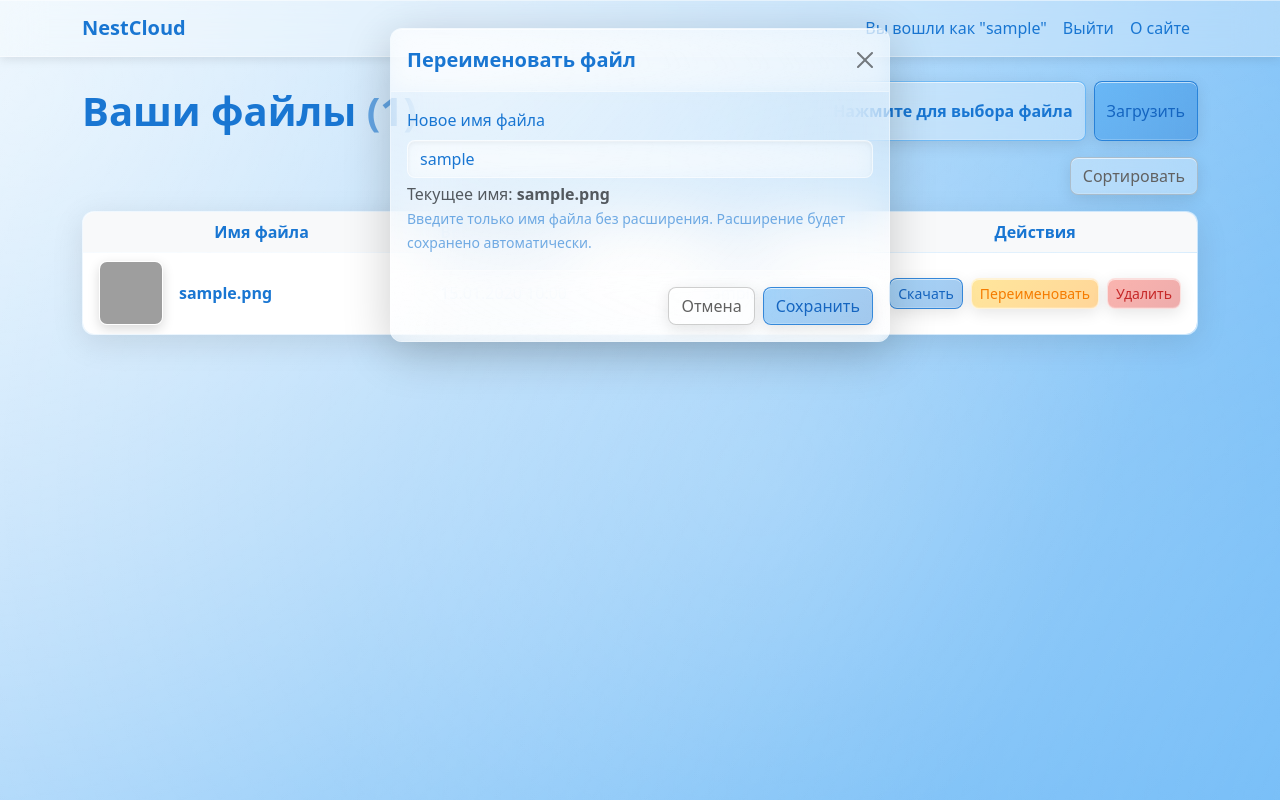
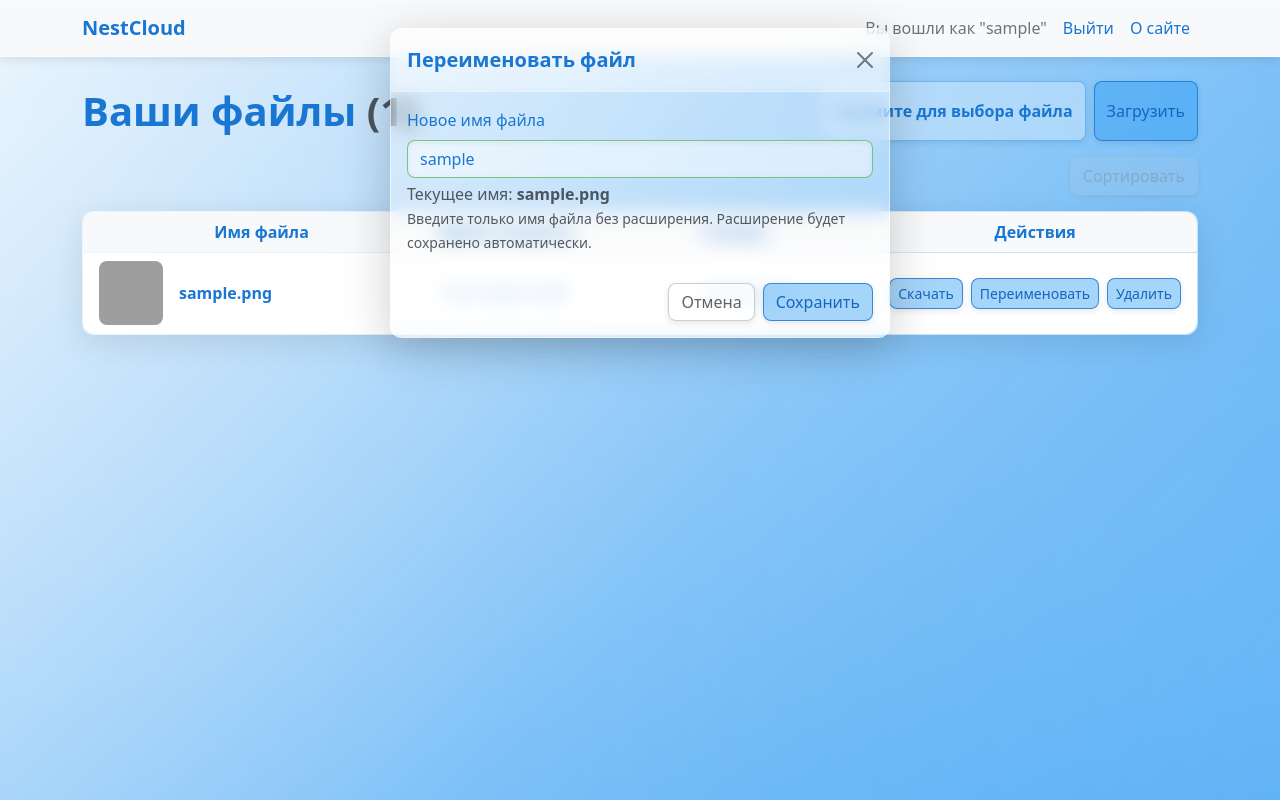
Before and after one commit to LimaEternal/NestCloud, a Flask app: page /home in a window 1280 px wide, after a click on "Переименовать". Run offline with Flask 3, Linux system fonts and the light colour scheme; a user stored in the database is signed in; tables that the repository leaves empty hold one stand-in row (values such as "Sample post"); some libraries are stand-ins or nearby versions; grey boxes are pictures that could not be loaded.

Commit message:
исправление багов на мобильных устройствах

```diff
--- a/nestcloud/routes.py
+++ b/nestcloud/routes.py
@@ -10,13 +10,26 @@
     abort,
 )
 from werkzeug.security import check_password_hash, generate_password_hash
-from werkzeug.exceptions import RequestEntityTooLarge
+from werkzeug.exceptions import RequestEntityTooLarge, MethodNotAllowed
 from flask_login import login_user, logout_user, login_required, current_user
 from nestcloud import db, app
 from nestcloud.models import User, File
 from forms import UploadForm
 import os
 from utils import save_file
+
+
+def truncate_filename(filename, max_length=15):
+    """Обрезает имя файла, если оно слишком длинное"""
+    if len(filename) <= max_length:
+        return filename
+    name, ext = filename.rsplit(".", 1) if "." in filename else (filename, "")
+    if ext:
+        max_name_length = max_length - len(ext) - 4  # -4 для "..." и "."
+        if max_name_length < 1:
+            return filename[: max_length - 3] + "..."
+        return name[:max_name_length] + "..." + ext
+    return filename[: max_length - 3] + "..."
 
 
 @app.route("/")
@@ -74,7 +87,8 @@
         print(
             f"✅ Файл успешно загружен и сохранён в БД (preview_path: {new_file.preview_path})"
         )
-        flash(f"Файл '{saved_data['original_filename']}' загружен!", "success")
+        truncated_name = truncate_filename(saved_data["original_filename"])
+        flash(f"Файл '{truncated_name}' загружен!", "success")
 
     except Exception as e:
         print(f"🔥 ОШИБКА: {str(e)}")
@@ -242,7 +256,8 @@
         db.session.delete(file_record)
         db.session.commit()
 
-        flash(f"Файл '{filename}' успешно удалён", "success")
+        truncated_name = truncate_filename(filename)
+        flash(f"Файл '{truncated_name}' успешно удалён", "success")
         print(f"✅ Запись из БД удалена для файла: {filename}")
 
     except Exception as e:
@@ -318,6 +333,12 @@
     return redirect(url_for("home"))
 
 
+@app.errorhandler(405)
+def handle_method_not_allowed(e):
+    """Обработка ошибки 405 Method Not Allowed"""
+    return redirect(url_for("home"))
+
+
 @app.route("/about")
 def about_page():
     return render_template("about.html")
--- a/static/css/main.css
+++ b/static/css/main.css
@@ -15,17 +15,11 @@
     width: 200%;
     height: 200%;
     background:
-        radial-gradient(circle at 20% 30%, rgba(255, 255, 255, 0.4) 0%, transparent 50%),
-        radial-gradient(circle at 80% 70%, rgba(255, 255, 255, 0.3) 0%, transparent 50%),
-        radial-gradient(circle at 50% 50%, rgba(255, 255, 255, 0.2) 0%, transparent 60%);
-    animation: shimmer 20s ease-in-out infinite;
+        radial-gradient(circle at 20% 30%, rgba(255, 255, 255, 0.3) 0%, transparent 40%),
+        radial-gradient(circle at 80% 70%, rgba(255, 255, 255, 0.2) 0%, transparent 40%);
     pointer-events: none;
     z-index: 0;
-}
-
-@keyframes shimmer {
-    0%, 100% { transform: translate(0, 0) rotate(0deg); }
-    50% { transform: translate(5%, 5%) rotate(5deg); }
+    will-change: auto;
 }
 
 /* Контейнер контента поверх бликов */
@@ -36,61 +30,36 @@
 /* Windows Glassmorphism - Кнопки */
 .btn {
     background: rgba(255, 255, 255, 0.3);
-    backdrop-filter: blur(20px);
-    -webkit-backdrop-filter: blur(20px);
+    backdrop-filter: blur(8px);
+    -webkit-backdrop-filter: blur(8px);
     border: 1px solid rgba(255, 255, 255, 0.5);
     border-radius: 8px;
-    box-shadow:
-        0 4px 15px rgba(0, 0, 0, 0.1),
-        inset 0 1px 0 rgba(255, 255, 255, 0.6),
-        inset 0 -1px 0 rgba(255, 255, 255, 0.2);
-    transition: all 0.3s ease;
+    box-shadow: 0 2px 6px rgba(0, 0, 0, 0.1);
+    transition: background-color 0.2s ease, box-shadow 0.2s ease;
     position: relative;
     overflow: hidden;
 }
 
-.btn::before {
-    content: '';
-    position: absolute;
-    top: -50%;
-    left: -50%;
-    width: 200%;
-    height: 200%;
-    background: radial-gradient(circle, rgba(255, 255, 255, 0.4) 0%, transparent 70%);
-    opacity: 0;
-    transition: opacity 0.3s ease;
-    pointer-events: none;
-}
-
-.btn:hover::before {
-    opacity: 1;
-}
+/* Упрощено для оптимизации GPU - используем простой hover эффект */
 
 .btn:hover {
-    background: rgba(255, 255, 255, 0.4);
-    box-shadow:
-        0 6px 20px rgba(0, 0, 0, 0.15),
-        inset 0 1px 0 rgba(255, 255, 255, 0.8),
-        inset 0 -1px 0 rgba(255, 255, 255, 0.3);
-    transform: translateY(-1px);
+    background: rgba(255, 255, 255, 0.45);
+    box-shadow: 0 2px 8px rgba(0, 0, 0, 0.1);
 }
 
 .btn:active {
-    transform: translateY(0);
-    box-shadow:
-        0 2px 10px rgba(0, 0, 0, 0.1),
-        inset 0 1px 0 rgba(255, 255, 255, 0.6);
+    box-shadow: 0 1px 4px rgba(0, 0, 0, 0.1);
 }
 
 .btn-primary {
-    background: linear-gradient(135deg, rgba(33, 150, 243, 0.4) 0%, rgba(25, 118, 210, 0.4) 100%);
+    background: rgba(33, 150, 243, 0.4);
     border-color: rgba(25, 118, 210, 0.8);
     color: #1565C0;
     font-weight: 500;
 }
 
 .btn-primary:hover {
-    background: linear-gradient(135deg, rgba(33, 150, 243, 0.5) 0%, rgba(25, 118, 210, 0.5) 100%);
+    background: rgba(33, 150, 243, 0.5);
     color: #0D47A1;
 }
 
@@ -132,24 +101,24 @@
 }
 
 .btn-warning {
-    background: linear-gradient(135deg, rgba(255, 193, 7, 0.4) 0%, rgba(255, 152, 0, 0.4) 100%);
+    background: rgba(255, 193, 7, 0.4);
     border-color: rgba(255, 255, 255, 0.6);
     color: #F57C00;
 }
 
 .btn-warning:hover {
-    background: linear-gradient(135deg, rgba(255, 193, 7, 0.5) 0%, rgba(255, 152, 0, 0.5) 100%);
+    background: rgba(255, 193, 7, 0.5);
     color: #E65100;
 }
 
 .btn-danger {
-    background: linear-gradient(135deg, rgba(244, 67, 54, 0.4) 0%, rgba(211, 47, 47, 0.4) 100%);
+    background: rgba(244, 67, 54, 0.4);
     border-color: rgba(255, 255, 255, 0.6);
     color: #C62828;
 }
 
 .btn-danger:hover {
-    background: linear-gradient(135deg, rgba(244, 67, 54, 0.5) 0%, rgba(211, 47, 47, 0.5) 100%);
+    background: rgba(244, 67, 54, 0.5);
     color: #B71C1C;
 }
 
@@ -207,8 +176,8 @@
 /* Windows Glassmorphism - Формы */
 .form-control {
     background: rgba(255, 255, 255, 0.3);
-    backdrop-filter: blur(10px);
-    -webkit-backdrop-filter: blur(10px);
+    backdrop-filter: blur(5px);
+    -webkit-backdrop-filter: blur(5px);
     border: 1px solid rgba(255, 255, 255, 0.5);
     border-radius: 8px;
     color: #1976D2;
@@ -292,8 +310,8 @@
 
 .modal-content {
     background: rgba(255, 255, 255, 0.3);
-    backdrop-filter: blur(30px);
-    -webkit-backdrop-filter: blur(30px);
+    backdrop-filter: blur(10px);
+    -webkit-backdrop-filter: blur(10px);
     border: 1px solid rgba(255, 255, 255, 0.5);
     border-radius: 12px;
     box-shadow:
@@ -303,24 +321,12 @@
     overflow: hidden;
 }
 
-.modal-content::before {
-    content: '';
-    position: absolute;
-    top: -50%;
-    left: -50%;
-    width: 200%;
-    height: 200%;
-    background:
-        radial-gradient(circle at 30% 20%, rgba(255, 255, 255, 0.4) 0%, transparent 50%),
-        radial-gradient(circle at 70% 80%, rgba(255, 255, 255, 0.3) 0%, transparent 50%);
-    pointer-events: none;
-    z-index: 0;
-}
+/* Убрано для оптимизации GPU */
 
 .modal-header {
     background: rgba(255, 255, 255, 0.2);
-    backdrop-filter: blur(10px);
-    -webkit-backdrop-filter: blur(10px);
+    backdrop-filter: blur(5px);
+    -webkit-backdrop-filter: blur(5px);
     border-bottom: 1px solid rgba(255, 255, 255, 0.3);
     border-radius: 12px 12px 0 0;
     position: relative;
@@ -335,22 +341,32 @@
 
 .modal-footer {
     background: rgba(255, 255, 255, 0.1);
-    backdrop-filter: blur(10px);
-    -webkit-backdrop-filter: blur(10px);
+    backdrop-filter: blur(5px);
+    -webkit-backdrop-filter: blur(5px);
     border-top: 1px solid rgba(255, 255, 255, 0.3);
     border-radius: 0 0 12px 12px;
     position: relative;
     z-index: 1;
 }
 
+#renameModal .modal-body {
+  padding-bottom: 0.75rem;
+}
+
+#renameModal .modal-body .form-text {
+  margin-bottom: 0;
+}
+
 #renameModal .modal-footer {
   border-top: 1px solid rgba(255, 255, 255, 0.3);
+  padding-top: 0.75rem;
+  padding-bottom: 0.75rem;
 }
 /* Windows Glassmorphism - Навбар */
 .navbar {
-    background: rgba(255, 255, 255, 0.3) !important;
-    backdrop-filter: blur(20px);
-    -webkit-backdrop-filter: blur(20px);
+    background: rgba(255, 255, 255, 0.3) ;
+    backdrop-filter: blur(8px);
+    -webkit-backdrop-filter: blur(8px);
     border-bottom: 1px solid rgba(255, 255, 255, 0.4);
     box-shadow:
         0 2px 10px rgba(0, 0, 0, 0.1),
@@ -358,17 +374,21 @@
 }
 
 .navbar-brand {
-    color: #1976D2 !important;
+    color: #1976D2 ;
     font-weight: 600;
 }
 
 .nav-link {
-    color: #1976D2 !important;
+    color: #1976D2 ;
     transition: all 0.3s ease;
 }
 
 .nav-link:hover {
-    color: #1565C0 !important;
+    color: #1565C0 ;
+}
+
+.nav-link-about {
+    white-space: nowrap;
 }
 
 /* Windows Glassmorphism - Заголовки */
@@ -378,7 +398,7 @@
 }
 
 .text-muted {
-    color: rgba(25, 118, 210, 0.6) !important;
+    color: rgba(25, 118, 210, 0.6) ;
 }
 
 .file-name {
@@ -463,8 +590,6 @@
     border-radius: 8px;
     object-fit: cover;
     flex-shrink: 0;
-    box-shadow: 0 4px 12px rgba(0, 0, 0, 0.15);
-    border: 1px solid rgba(255, 255, 255, 0.3);
   }
   .file-thumb.placeholder {
     display: flex;
@@ -587,8 +699,8 @@
   border-radius: 12px;
   overflow: hidden;
   background: rgba(255, 255, 255, 0.25);
-  backdrop-filter: blur(20px);
-  -webkit-backdrop-filter: blur(20px);
+  backdrop-filter: blur(8px);
+  -webkit-backdrop-filter: blur(8px);
   border: 1px solid rgba(255, 255, 255, 0.4);
   box-shadow:
     0 8px 32px rgba(0, 0, 0, 0.1),
@@ -597,20 +709,7 @@
   position: relative;
 }
 
-/* Большие блики на таблице */
-.table-responsive::before {
-    content: '';
-    position: absolute;
-    top: -50%;
-    left: -50%;
-    width: 200%;
-    height: 200%;
-    background:
-        radial-gradient(circle at 30% 20%, rgba(255, 255, 255, 0.5) 0%, transparent 40%),
-        radial-gradient(circle at 70% 80%, rgba(255, 255, 255, 0.3) 0%, transparent 40%);
-    pointer-events: none;
-    z-index: 0;
-}
+/* Убрано для оптимизации GPU */
 
 .table-responsive .table {
   margin-bottom: 0;
@@ -623,8 +722,8 @@
 
 .table-responsive .table thead {
   background: rgba(255, 255, 255, 0.2);
-  backdrop-filter: blur(10px);
-  -webkit-backdrop-filter: blur(10px);
+  backdrop-filter: blur(5px);
+  -webkit-backdrop-filter: blur(5px);
 }
 
 .table-responsive .table thead tr:first-child th:first-child {
--- a/static/js/home.js
+++ b/static/js/home.js
@@ -13,11 +13,113 @@
     fileInput.click();
   });
 
+  // Функция для форматирования размера файла
+  const formatFileSize = function(bytes) {
+    if (bytes === 0) return '0 B';
+    const k = 1024;
+    const sizes = ['B', 'KB', 'MB', 'GB'];
+    const i = Math.floor(Math.log(bytes) / Math.log(k));
+    return Math.round(bytes / Math.pow(k, i) * 100) / 100 + ' ' + sizes[i];
+  };
+
+  // Функция для получения списка уже загруженных файлов
+  const getUploadedFiles = function() {
+    const files = [];
+    const tbody = document.getElementById('filesTableBody');
+    if (tbody) {
+      const rows = tbody.querySelectorAll('tr');
+      rows.forEach(function(row) {
+        const filename = row.dataset.filename;
+        const fileSize = row.dataset.fileSize;
+        if (filename && fileSize) {
+          files.push({
+            name: filename,
+            size: fileSize
+          });
+        }
+      });
+    }
+    return files;
+  };
+
+  // Функция для парсинга размера файла в байты
+  const parseFileSize = function(sizeStr) {
+    if (!sizeStr) return 0;
+    const units = {
+      'B': 1,
+      'KB': 1024,
+      'MB': 1024 * 1024,
+      'GB': 1024 * 1024 * 1024,
+      'TB': 1024 * 1024 * 1024 * 1024
+    };
+    const match = sizeStr.trim().match(/^([\d.]+)\s*([A-Z]+)$/i);
+    if (!match) return 0;
+    const value = parseFloat(match[1]);
+    const unit = match[2].toUpperCase();
+    return value * (units[unit] || 1);
+  };
+
+  // Функция для показа ошибки
+  const showError = function(message) {
+    const alertPlaceholder = document.getElementById('uploadAlerts');
+    if (alertPlaceholder) {
+      alertPlaceholder.innerHTML = '<div class="alert alert-danger alert-timed mb-0" role="alert" data-duration="5000">' +
+        '<span>' + message + '</span>' +
+        '<div class="alert-progress alert-progress-danger"></div>' +
+        '</div>';
+
+      // Запускаем таймер для автоматического скрытия
+      const alert = alertPlaceholder.querySelector('.alert-timed');
+      if (alert) {
+        const duration = parseInt(alert.dataset.duration, 10) || 5000;
+        const progressBar = alert.querySelector('.alert-progress');
+        if (progressBar) {
+          progressBar.style.animationDuration = duration + 'ms';
+        }
+        setTimeout(function() {
+          alert.classList.add('fade-out');
+          setTimeout(function() {
+            alert.remove();
+          }, 300);
+        }, duration);
+      }
+    }
+  };
+
+  // Переменная для отслеживания последнего отправленного файла (чтобы предотвратить двойную отправку)
+  let isUploading = false;
+
   fileInput.addEventListener('change', function () {
     if (fileInput.files && fileInput.files.length > 0) {
-      const fileName = fileInput.files[0].name;
+      const file = fileInput.files[0];
+      const fileName = file.name;
+      const fileSize = file.size;
+      const maxSize = 512 * 1024 * 1024; // 512 МБ в байтах
+
+      // Проверка размера файла
+      if (fileSize > maxSize) {
+        showError('Файл слишком большой! Максимальный размер — 512 МБ. Выбранный файл: ' + formatFileSize(fileSize));
+        fileInput.value = '';
+        resetLabels();
+        return;
+      }
+
+      // Проверка на дубликаты
+      const uploadedFiles = getUploadedFiles();
+      const duplicate = uploadedFiles.find(function(uploaded) {
+        return uploaded.name === fileName &&
+               Math.abs(parseFileSize(uploaded.size) - fileSize) < 1024; // Допуск 1KB
+      });
+
+      if (duplicate) {
+        showError('Файл с именем "' + fileName + '" уже загружен. Выберите другой файл или переименуйте существующий.');
+        fileInput.value = '';
+        resetLabels();
+        return;
+      }
+
       labelPrimary.textContent = fileName;
-      labelSecondary.textContent = 'нажмите, чтобы выбрать другой файл';
+      labelSecondary.textContent = formatFileSize(fileSize) + ' • нажмите, чтобы выбрать другой файл';
     } else {
       resetLabels();
     }
@@ -175,4 +277,55 @@
       }
     });
   });
+
+  // Валидация формы загрузки перед отправкой
+  const uploadForm = document.getElementById('uploadForm');
+  if (uploadForm) {
+    uploadForm.addEventListener('submit', function(e) {
+      if (!fileInput.files || fileInput.files.length === 0) {
+        e.preventDefault();
+        showError('Пожалуйста, выберите файл для загрузки.');
+        return false;
+      }
+
+      const file = fileInput.files[0];
+      const fileSize = file.size;
+      const maxSize = 512 * 1024 * 1024; // 512 МБ
+
+      // Повторная проверка размера перед отправкой
+      if (fileSize > maxSize) {
+        e.preventDefault();
+        showError('Файл слишком большой! Максимальный размер — 512 МБ.');
+        return false;
+      }
+
+      // Проверка на дубликаты перед отправкой
+      const uploadedFiles = getUploadedFiles();
+      const duplicate = uploadedFiles.find(function(uploaded) {
+        return uploaded.name === file.name &&
+               Math.abs(parseFileSize(uploaded.size) - fileSize) < 1024;
+      });
+
+      if (duplicate) {
+        e.preventDefault();
+        showError('Файл с именем "' + file.name + '" уже загружен. Выберите другой файл или переименуйте существующий.');
+        return false;
+      }
+
+      // Предотвращаем двойную отправку
+      if (isUploading) {
+        e.preventDefault();
+        showError('Идет загрузка файла. Пожалуйста, подождите...');
+        return false;
+      }
+
+      // Устанавливаем флаг загрузки
+      isUploading = true;
+
+      // Сбрасываем флаг через 10 секунд (на случай, если что-то пошло не так)
+      setTimeout(function() {
+        isUploading = false;
+      }, 10000);
+    });
+  }
 });
--- a/templates/base.html
+++ b/templates/base.html
@@ -20,7 +20,7 @@
                 <a class="nav-link text-secondary">Вы вошли как "{{ current_user.login }}"</a>
                 <a class="nav-link" href="{{ url_for('logout') }}">Выйти</a>
             {% endif %}
-            <a class="nav-link" href="{{ url_for('about_page') }}">О сайте</a>
+            <a class="nav-link nav-link-about" href="{{ url_for('about_page') }}">О сайте</a>
         </div>
     </div>
 </nav>
@@ -32,12 +32,14 @@
     {% block flash_messages %}
       {% with messages = get_flashed_messages(with_categories=true) %}
         {% if messages %}
+          <div class="col-md-6 col-lg-4 mx-auto">
             {% for category, message in messages %}
             {% set bs_class = 'danger' %}
               <div class="alert alert-{{ bs_class }} mt-2" role="alert">
                 {{ message }}
               </div>
             {% endfor %}
+          </div>
         {% endif %}
       {% endwith %}
     {% endblock %}
--- a/templates/home.html
+++ b/templates/home.html
@@ -39,7 +39,7 @@
       </div>
 
       <!-- ФОРМА ЗАГРУЗКИ -->
-      <form method="POST" enctype="multipart/form-data" action="{{ url_for('upload_file') }}" class="flex-shrink-0">
+      <form method="POST" enctype="multipart/form-data" action="{{ url_for('upload_file') }}" class="flex-shrink-0" id="uploadForm">
         {{ form.hidden_tag() }}
         <input type="file" name="file" id="fileInput" class="d-none">
         <div class="d-flex gap-2 align-items-stretch">
@@ -56,7 +56,7 @@
     <div class="d-flex justify-content-end mb-3">
       <div class="btn-group" role="group">
         <button type="button" class="btn btn-outline-secondary" id="sortBtn"
-                {% if not files %}disabled{% endif %}
+                {% if not files or files|length <= 1 %}disabled{% endif %}
                 data-bs-toggle="dropdown" aria-expanded="false">
           <i class="bi bi-sort-down"></i> Сортировать
         </button>
@@ -126,7 +126,7 @@
        class="btn btn-primary btn-sm">
       <i class="bi bi-download"></i> Скачать
     </a>
-    <button type="button" class="btn btn-warning btn-sm"
+    <button type="button" class="btn btn-primary btn-sm"
             data-bs-toggle="modal"
             data-bs-target="#renameModal"
             data-file-id="{{ file.id }}"
@@ -136,7 +136,7 @@
     <form method="POST" action="{{ url_for('delete_file', file_id=file.id) }}"
           onsubmit="return confirm('Вы уверены, что хотите удалить файл \'{{ file.filename }}\'? Это действие нельзя отменить.');"
           style="display: inline;">
-      <button type="submit" class="btn btn-danger btn-sm">
+      <button type="submit" class="btn btn-primary btn-sm">
         <i class="bi bi-trash"></i> Удалить
       </button>
     </form>
@@ -148,7 +148,7 @@
         </table>
       </div>
     {% else %}
-      <div class="alert alert-info">
+      <div class="alert alert-info no-files-message">
         <i class="bi bi-info-circle me-2"></i>
         У вас пока нет файлов. Используйте форму выше для загрузки.
       </div>
@@ -190,9 +190,9 @@
       <i class="bi bi-cloud" style="font-size: 5rem; color: #0d6efd;"></i>
       <h1 class="mt-3">Добро пожаловать в NestCloud</h1>
       <p class="lead text-muted">Ваш надежный облачный сервис для хранения файлов</p>
-      <div class="mt-4">
-        <a href="{{ url_for('login_page') }}" class="btn btn-primary btn-lg mx-2">Войти</a>
-        <a href="{{ url_for('register') }}" class="btn btn-outline-primary btn-lg mx-2">Регистрация</a>
+      <div class="mt-4 d-flex flex-row align-items-center justify-content-center gap-2">
+        <a href="{{ url_for('login_page') }}" class="btn btn-primary btn-lg">Войти</a>
+        <a href="{{ url_for('register') }}" class="btn btn-outline-primary btn-lg">Регистрация</a>
       </div>
     </div>
   {% endif %}
--- a/utils.py
+++ b/utils.py
@@ -29,7 +29,7 @@
 def generate_image_preview(
     source_path: str,
     output_dir: Optional[str] = None,
-    max_size: Tuple[int, int] = (64, 64),
+    max_size: Tuple[int, int] = (128, 128),
     quality: int = 85,
 ) -> Optional[str]:
     """
```
Also changed, not shown: other parts of static/css/main.css (+190 -47 lines), templates/register.html (+7 -5 lines), instance/cloud.db, uploads/1/057ec441e76f430a8b0a2b9be5fd2b79_f83242bb90de575d9ee2223c65b5955a_1.jpg (deleted), uploads/1/1ec0a6906e8848e0ae806946526febbd_1000160906.jpg (deleted), uploads/1/previews/preview_057ec441e76f430a8b0a2b9be5fd2b79_f83242bb90de575d9ee2223c65b5955a_1.jpg.jpg (deleted), uploads/1/previews/preview_1ec0a6906e8848e0ae806946526febbd_1000160906.jpg.jpg (deleted). Lines whose indentation alone changed are shown as unchanged.
